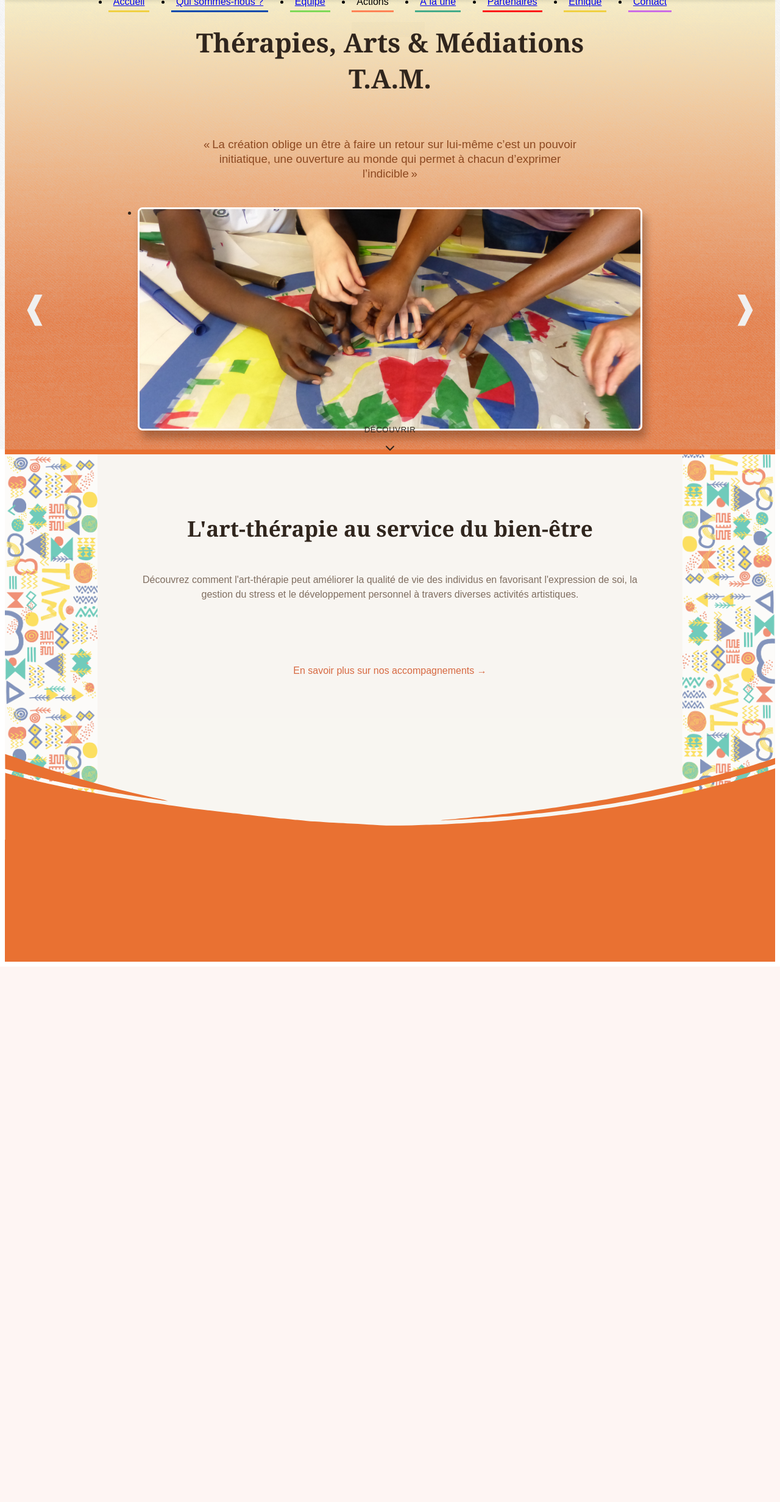
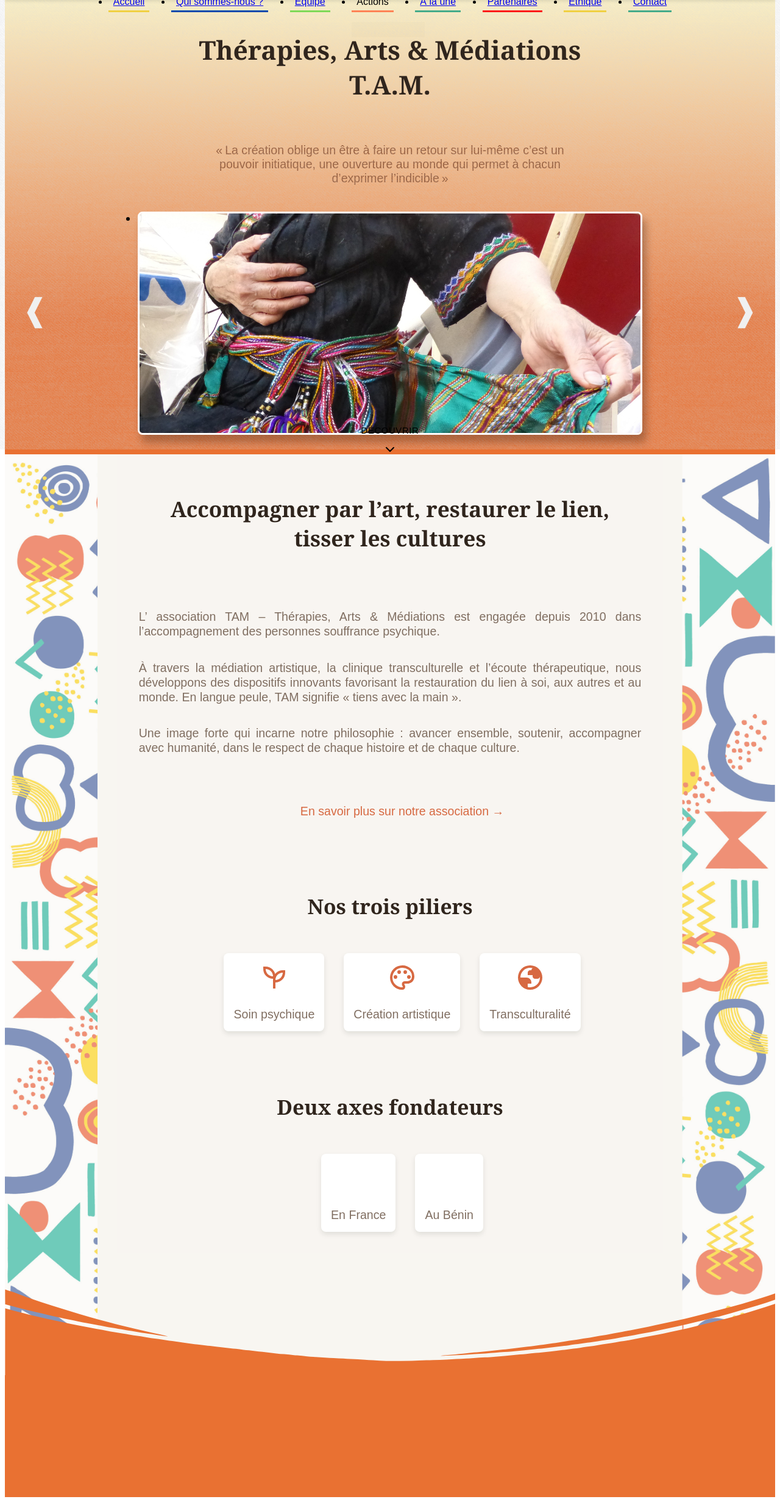
Before and after one commit to helene-cezard/TAM, a PHP site: page / in a window 1280 px wide. Shown: the part 63-2526 px from the top of the page at 61% size. Before the commit the page ends 1640 px from the top, so only its background shows below. Run offline with PHP 8.4, Linux system fonts and the light colour scheme; some libraries are stand-ins or nearby versions.

Commit message:
landing page

```diff
--- a/css/actions.scss
+++ b/css/actions.scss
@@ -16,7 +16,7 @@
   }
 
   &__presentation {
-    @extend %section-text;
+    // @extend %section-text;
 
     & p {
       padding-bottom: 1rem;
--- a/css/banner.scss
+++ b/css/banner.scss
@@ -3,6 +3,7 @@
 .banner-container
 {
   background-color: #f8f6f1;
+
   display: grid;
   flex-grow: 1;
 
@@ -18,9 +19,10 @@
   }
 
   .banner {
-    width: 50%;
+    // width: 50%;
+    width: 100%;
     opacity: 0.6;
-    background-size: contain;
+    background-size: cover;
     background-image: url('../images/banner/banniere-droite.jpg');
 
     &--right {
@@ -32,13 +34,14 @@
       z-index: 1;
 
       & > * {
+        width: 90%;
         max-width: 60rem;
         margin: auto;
       }
     }
 
     @media screen and (min-width: variables.$breakpoint) {
-      width: 100%;
+      // width: 100%;
 
       &--left {
         grid-area: BannerLeft;
--- a/css/header.scss
+++ b/css/header.scss
@@ -8,6 +8,7 @@
   background-color: rgba(255, 255, 255, 0.9);
   backdrop-filter: blur(10px);
   box-shadow: 0 2px 5px rgba(0, 0, 0, 0.1);
+  font-size: 1rem;
   display: grid;
   grid-template-columns: 1.5fr 3fr 1.5fr;
   grid-template-rows: variables.$navbar-height-mobile;
@@ -216,11 +217,6 @@
       display: none;
     }
 
-    // &::after {
-    //   content: 'Menu';
-    //   font-size: 1rem;
-    // }
-
     &::before {
       content: '\2630';
     }
--- a/css/hero.scss
+++ b/css/hero.scss
@@ -1,4 +1,5 @@
 @use "variables";
+@use "placeholders";
 
 .hero {
   display: flex;
@@ -7,7 +8,7 @@
   justify-content: space-around;
   height: calc(100svh - variables.$navbar-height-mobile);
   background: linear-gradient(to bottom, #fff4c4 0%, #E97132 70%);
-  color: #30251d;
+  // color: #30251d;
 
   @media screen and (min-width: variables.$breakpoint) {
     height: calc(100svh - variables.$navbar-height-desktop);
@@ -25,23 +26,15 @@
     // width: 90vw;
     border-radius: 5px;
     text-align: center;
-    font-size: 1rem;
-    // margin-top: 1rem;
-    // padding: 1.25rem;
-    z-index: 1;
-
-    @media screen and (min-width: variables.$breakpoint) {
-      font-size: 1.25rem;
-      // margin-top: 3rem;
-      // width: 50vw;
-    }
+    margin-top: 1rem;
   }
 
   &__title {
-    font-family: Cormorant Garamond, Georgia, serif;
-    font-weight: bold;
-    font-size: calc(1.5rem + 1.5vw);
+    @extend %title;
+    position: relative;
+    font-size: clamp(1.7rem, 1.38rem + 1.6vw, 3.3rem);
     padding-bottom: 2rem;
+    z-index: 1;
 
     @media screen and (min-width: 700px) {
       .line-break {
@@ -52,8 +45,6 @@
 
   &__text {
     width: 85vw;
-    font-size: calc(0.85rem + 0.4vw);
-    line-height: 1.5rem;
     color: #8C4820;
 
     @media screen and (min-width: variables.$breakpoint) {
@@ -77,7 +68,7 @@
 
     & span {
       margin: 0;
-      font-size: calc(0.5rem + 0.4vw);
+      font-size: calc(0.6rem + 0.4vw);
       margin-bottom: .70rem;
       letter-spacing: .05em;
       text-transform: uppercase;
--- a/css/history.scss
+++ b/css/history.scss
@@ -8,8 +8,8 @@
       @extend %section-title;
     }
 
-    &__text {
-      @extend %section-text;
-    }
+    // &__text {
+    //   @extend %section-text;
+    // }
   }
 }
--- a/css/home.scss
+++ b/css/home.scss
@@ -1,21 +1,30 @@
 @use "placeholders";
+@use "variables";
 
 .home {
   &__content {
     @extend %contents;
+    gap: 3rem;
   }
 
   &__header {
-    text-align: center;
-    // max-width: 50rem;
-    margin-bottom: 3rem;
-    font-size: 1rem;
-    line-height: 1.5rem;
+    display: flex;
+    flex-direction: column;
+    gap: 1.5rem;
+    // margin-bottom: 3rem;
     border-radius: .5rem;
     padding: 1.25rem;
 
     & h2 {
       @extend %section-title;
+    }
+
+  }
+
+  &__presentation {
+
+    & p {
+      padding-bottom: 1rem;
     }
   }
 
@@ -23,8 +32,6 @@
     color: #d76942;
     text-decoration: none;
     font-weight: 500;
-    font-size: 16px;
-    // margin: 3rem;
     border-radius: .5rem;
     padding: 1.25rem;
     width: 100%;
@@ -35,4 +42,48 @@
       text-underline-offset: 4px;
     }
   }
+
+  &__pilars, &__axis {
+
+    & h3 {
+      @extend %title;
+    }
+
+    &__list {
+      display: flex;
+      gap: 2rem;
+      justify-content: center;
+      flex-direction: column;
+
+      @media screen and (min-width: variables.$breakpoint) {
+        flex-direction: row;
+      }
+    }
+
+    &__card {
+      display: flex;
+      flex-direction: column;
+      background-color: white;
+      // width: 30%;
+      height: fit-content;
+      box-shadow: 0 4px 8px rgba(0, 0, 0, 0.1);
+      border-radius: 8px;
+      overflow: hidden;
+      text-align: center;
+      padding: 1rem;
+
+      &:hover {
+        transform: translateY(-10px);
+        box-shadow: 0 12px 16px rgba(0, 0, 0, 0.2);
+        transition: all 0.3s ease-in-out;
+      }
+
+      & svg, .fi {
+        width: 3rem;
+        height: 3rem;
+        margin: 0 auto 1.5rem auto;
+        color: #d76942;
+      }
+    }
+  }
 }
--- a/css/mission.scss
+++ b/css/mission.scss
@@ -22,9 +22,9 @@
       @extend %section-title;
     }
 
-    &__text {
-      @extend %section-text;
-    }
+    // &__text {
+    //   @extend %section-text;
+    // }
   }
 
   &__quote {
--- a/css/style.css
+++ b/css/style.css
@@ -6,6 +6,7 @@
   background-color: rgba(255, 255, 255, 0.9);
   backdrop-filter: blur(10px);
   box-shadow: 0 2px 5px rgba(0, 0, 0, 0.1);
+  font-size: 1rem;
   display: grid;
   grid-template-columns: 1.5fr 3fr 1.5fr;
   grid-template-rows: 48px;
@@ -218,6 +219,55 @@
   content: "✕";
 }
 
+.actions, .team, .mission__content, .history__content, .home__content {
+  display: flex;
+  flex-direction: column;
+  align-items: center;
+  text-align: justify;
+  padding: 1rem;
+  margin: 1rem auto;
+  background: rgba(248, 246, 241, 0.9019607843);
+  color: #806E61;
+  box-shadow: 3px 6px 12.5px rgba(46, 19, 5, 0.3098039216);
+  line-height: 1.5rem;
+}
+@media screen and (min-width: 1130px) {
+  .actions, .team, .mission__content, .history__content, .home__content {
+    margin: auto;
+    box-shadow: none;
+  }
+}
+
+.home__pilars h3, .home__axis h3, .hero__title, .actions__title, .team__title, .mission__header__title, .history__content__title, .home__header h2 {
+  font-family: Cormorant Garamond, Georgia, serif;
+  font-size: clamp(1.875rem, 1.8rem + 0.375vw, 2.25rem);
+  font-weight: bold;
+  color: #30251d;
+  padding-bottom: 1.25rem;
+  line-height: normal;
+  text-align: center;
+}
+
+.actions__title, .team__title, .mission__header__title, .history__content__title, .home__header h2 {
+  font-size: calc(1rem + 1.5vw);
+}
+
+.actions__quote, .mission__quote {
+  background-color: #f8eee9;
+  border-radius: 1.5rem;
+  font-size: 1.5rem;
+  font-style: italic;
+  padding: 2rem;
+  font-family: Cormorant Garamond, Georgia, serif;
+  height: fit-content;
+}
+.actions__quote svg, .mission__quote svg {
+  width: 3rem;
+  height: 3rem;
+  margin-bottom: 1.5rem;
+  color: #d76942;
+}
+
 .hero {
   display: flex;
   flex-direction: column;
@@ -225,7 +275,6 @@
   justify-content: space-around;
   height: calc(100svh - 48px);
   background: linear-gradient(to bottom, #fff4c4 0%, #E97132 70%);
-  color: #30251d;
 }
 @media screen and (min-width: 1130px) {
   .hero {
@@ -242,19 +291,13 @@
 .hero__content {
   border-radius: 5px;
   text-align: center;
-  font-size: 1rem;
-  z-index: 1;
-}
-@media screen and (min-width: 1130px) {
-  .hero__content {
-    font-size: 1.25rem;
-  }
+  margin-top: 1rem;
 }
 .hero__title {
-  font-family: Cormorant Garamond, Georgia, serif;
-  font-weight: bold;
-  font-size: calc(1.5rem + 1.5vw);
+  position: relative;
+  font-size: clamp(1.7rem, 1.38rem + 1.6vw, 3.3rem);
   padding-bottom: 2rem;
+  z-index: 1;
 }
 @media screen and (min-width: 700px) {
   .hero__title .line-break {
@@ -263,8 +306,6 @@
 }
 .hero__text {
   width: 85vw;
-  font-size: calc(0.85rem + 0.4vw);
-  line-height: 1.5rem;
   color: #8C4820;
 }
 @media screen and (min-width: 1130px) {
@@ -287,7 +328,7 @@
 }
 .hero__discover span {
   margin: 0;
-  font-size: calc(0.5rem + 0.4vw);
+  font-size: calc(0.6rem + 0.4vw);
   margin-bottom: 0.7rem;
   letter-spacing: 0.05em;
   text-transform: uppercase;
@@ -298,59 +339,23 @@
   }
 }
 
-.actions, .team, .mission__content, .history__content, .home__content {
+.home__content {
+  gap: 3rem;
+}
+.home__header {
   display: flex;
   flex-direction: column;
-  align-items: center;
-  padding: 3rem;
-  margin: auto;
-  background: rgba(248, 246, 241, 0.9019607843);
-  color: #806E61;
-  font-size: calc(0.85rem + 0.4vw);
-}
-
-.actions__title, .team__title, .mission__header__title, .history__content__title, .home__header h2 {
-  font-family: Cormorant Garamond, Georgia, serif;
-  font-size: calc(1rem + 1.5vw);
-  font-weight: bold;
-  color: #30251d;
-  padding-bottom: 1.25rem;
-  line-height: normal;
-}
-
-.actions__quote, .mission__quote {
-  background-color: #f8eee9;
-  border-radius: 1.5rem;
-  font-size: 1.5rem;
-  font-style: italic;
-  padding: 2rem;
-  font-family: Cormorant Garamond, Georgia, serif;
-  height: fit-content;
-}
-.actions__quote svg, .mission__quote svg {
-  width: 3rem;
-  height: 3rem;
-  margin-bottom: 1.5rem;
-  color: #d76942;
-}
-
-.actions__presentation, .team__presentation, .team__card__text, .mission__header__text, .history__content__text {
-  line-height: 1.5rem;
-}
-
-.home__header {
-  text-align: center;
-  margin-bottom: 3rem;
-  font-size: 1rem;
-  line-height: 1.5rem;
+  gap: 1.5rem;
   border-radius: 0.5rem;
   padding: 1.25rem;
+}
+.home__presentation p {
+  padding-bottom: 1rem;
 }
 .home__link {
   color: #d76942;
   text-decoration: none;
   font-weight: 500;
-  font-size: 16px;
   border-radius: 0.5rem;
   padding: 1.25rem;
   width: 100%;
@@ -359,6 +364,39 @@
 .home__link:hover {
   text-decoration: underline;
   text-underline-offset: 4px;
+}
+.home__pilars__list, .home__axis__list {
+  display: flex;
+  gap: 2rem;
+  justify-content: center;
+  flex-direction: column;
+}
+@media screen and (min-width: 1130px) {
+  .home__pilars__list, .home__axis__list {
+    flex-direction: row;
+  }
+}
+.home__pilars__card, .home__axis__card {
+  display: flex;
+  flex-direction: column;
+  background-color: white;
+  height: fit-content;
+  box-shadow: 0 4px 8px rgba(0, 0, 0, 0.1);
+  border-radius: 8px;
+  overflow: hidden;
+  text-align: center;
+  padding: 1rem;
+}
+.home__pilars__card:hover, .home__axis__card:hover {
+  transform: translateY(-10px);
+  box-shadow: 0 12px 16px rgba(0, 0, 0, 0.2);
+  transition: all 0.3s ease-in-out;
+}
+.home__pilars__card svg, .home__pilars__card .fi, .home__axis__card svg, .home__axis__card .fi {
+  width: 3rem;
+  height: 3rem;
+  margin: 0 auto 1.5rem auto;
+  color: #d76942;
 }
 
 @media screen and (min-width: 1130px) {
@@ -440,9 +478,9 @@
   }
 }
 .banner-container .banner {
-  width: 50%;
+  width: 100%;
   opacity: 0.6;
-  background-size: contain;
+  background-size: cover;
   background-image: url("../images/banner/banniere-droite.jpg");
 }
 .banner-container .banner--right {
@@ -453,13 +491,11 @@
   z-index: 1;
 }
 .banner-container .banner__pusher > * {
+  width: 90%;
   max-width: 60rem;
   margin: auto;
 }
 @media screen and (min-width: 1130px) {
-  .banner-container .banner {
-    width: 100%;
-  }
   .banner-container .banner--left {
     grid-area: BannerLeft;
   }
@@ -537,6 +573,7 @@ body {
   display: grid;
   grid-template-rows: auto auto 200px;
   font-family: Arial, sans-serif;
+  font-size: clamp(0.9rem, 0.925rem + 0.375vw, 1.375rem);
 }
 
 main {
--- a/css/style.scss
+++ b/css/style.scss
@@ -13,6 +13,7 @@ body {
   display: grid;
   grid-template-rows: auto auto 200px;
   font-family: Arial, sans-serif;
+  font-size: clamp(0.9rem, 0.925rem + 0.375vw, 1.375rem);
 }
 
 main {
--- a/css/team.scss
+++ b/css/team.scss
@@ -13,7 +13,7 @@
   }
 
   &__presentation {
-    @extend %section-text;
+    // @extend %section-text;
 
     & p {
       padding-bottom: 1rem;
@@ -51,7 +51,7 @@
     }
 
     &__text {
-      @extend %section-text;
+      // @extend %section-text;
       padding: 1rem;
     }
 
@@ -61,7 +61,6 @@
       font-weight: bold;
       color: #30251d;
       padding-bottom: 1rem;
-      // line-height: normal;
     }
   }
 }
--- a/index.html
+++ b/index.html
@@ -5,6 +5,7 @@
     <meta name="viewport" content="width=device-width, initial-scale=1.0">
     <title>Accueil - Benevolat TAM</title>
     <link rel="stylesheet" href="css/reset.css">
+    <link rel="stylesheet" href="https://cdn.jsdelivr.net/gh/lipis/flag-icons@7.3.2/css/flag-icons.min.css" />
     <link rel="stylesheet" href="css/style.css">
 </head>
 <body>
@@ -52,7 +53,7 @@
                     <div class="shape spirale"></div>
                     <a href="html/ethics.html">Éthique</a>
                 </li>
-                <li class="header__nav-links--purple">
+                <li class="header__nav-links--turquoise">
                     <div class="shape spirale"></div>
                     <a href="html/contact.html">Contact</a>
                 </li>
@@ -71,8 +72,6 @@
                     T.A.M.
                 </h1>
                 <p class="hero__text">
-                    <!-- TAM en langue peule veut dire: " Tient avec la main"
-                    <br> -->
                     « La création oblige un être à faire un retour sur lui-même c’est un pouvoir initiatique, une ouverture au monde qui permet à chacun d’exprimer l’indicible »
                 </p>
             </div>
@@ -110,10 +109,53 @@
             <div class="banner__pusher">
                 <div class="home__content">
                     <div class="home__header">
-                        <h2>L'art-thérapie au service du bien-être</h2>
-                        <p>Découvrez comment l'art-thérapie peut améliorer la qualité de vie des individus en favorisant l'expression de soi, la gestion du stress et le développement personnel à travers diverses activités artistiques.</p>
+                        <h2>Accompagner par l’art, restaurer le lien, tisser les cultures</h2>
+                        <div class="home__presentation">
+                            <p>
+                                L’ association TAM – Thérapies, Arts & Médiations est engagée depuis 2010 dans l’accompagnement des personnes souffrance psychique.
+                            </p>
+                            <p>
+                                À travers la médiation artistique, la clinique transculturelle et l’écoute thérapeutique, nous développons des dispositifs innovants favorisant la restauration du lien à soi, aux autres et au monde.
+                                En langue peule, TAM signifie « tiens avec la main ».
+                            </p>
+                            <p>
+                                Une image forte qui incarne notre philosophie : avancer ensemble, soutenir, accompagner avec humanité, dans le respect de chaque histoire et de chaque culture.
+                            </p>
+                        </div>
+                        <a href="html/presentation.html" class="home__link">En savoir plus sur notre association   →</a>
                     </div>
-                    <a href="#" class="home__link">En savoir plus sur nos accompagnements   →</a>
+                    <div class="home__pilars">
+                        <h3>Nos trois piliers</h3>
+                        <ul class="home__pilars__list">
+                            <li class="home__pilars__card">
+                                <svg xmlns="http://www.w3.org/2000/svg" height="24px" viewBox="0 -960 960 960" width="24px" fill="currentColor"><path d="M440-120v-319q-64 0-123-24.5T213-533q-45-45-69-104t-24-123v-80h80q63 0 122 24.5T426-746q31 31 51.5 68t31.5 79q5-7 11-13.5t13-13.5q45-45 104-69.5T760-720h80v80q0 64-24.5 123T746-413q-45 45-103.5 69T520-320v200h-80Zm0-400q0-48-18.5-91.5T369-689q-34-34-77.5-52.5T200-760q0 48 18 92t52 78q34 34 78 52t92 18Zm80 120q48 0 91.5-18t77.5-52q34-34 52.5-78t18.5-92q-48 0-92 18.5T590-569q-34 34-52 77.5T520-400Zm0 0Zm-80-120Z"/></svg>
+                                <span>Soin psychique</span>
+                            </li>
+                            <li class="home__pilars__card">
+                                <svg xmlns="http://www.w3.org/2000/svg" height="24px" viewBox="0 -960 960 960" width="24px" fill="currentColor"><path d="M480-80q-82 0-155-31.5t-127.5-86Q143-252 111.5-325T80-480q0-83 32.5-156t88-127Q256-817 330-848.5T488-880q80 0 151 27.5t124.5 76q53.5 48.5 85 115T880-518q0 115-70 176.5T640-280h-74q-9 0-12.5 5t-3.5 11q0 12 15 34.5t15 51.5q0 50-27.5 74T480-80Zm0-400Zm-177 23q17-17 17-43t-17-43q-17-17-43-17t-43 17q-17 17-17 43t17 43q17 17 43 17t43-17Zm120-160q17-17 17-43t-17-43q-17-17-43-17t-43 17q-17 17-17 43t17 43q17 17 43 17t43-17Zm200 0q17-17 17-43t-17-43q-17-17-43-17t-43 17q-17 17-17 43t17 43q17 17 43 17t43-17Zm120 160q17-17 17-43t-17-43q-17-17-43-17t-43 17q-17 17-17 43t17 43q17 17 43 17t43-17ZM480-160q9 0 14.5-5t5.5-13q0-14-15-33t-15-57q0-42 29-67t71-25h70q66 0 113-38.5T800-518q0-121-92.5-201.5T488-800q-136 0-232 93t-96 227q0 133 93.5 226.5T480-160Z"/></svg>
+                                <span>Création artistique</span>
+                            </li>
+                            <li class="home__pilars__card">
+                                <svg xmlns="http://www.w3.org/2000/svg" height="24px" viewBox="0 -960 960 960" width="24px" fill="currentColor"><path d="M480-80q-83 0-156-31.5T197-197q-54-54-85.5-127T80-480q0-83 31.5-156T197-763q54-54 127-85.5T480-880q83 0 156 31.5T763-763q54 54 85.5 127T880-480q0 83-31.5 156T763-197q-54 54-127 85.5T480-80Zm0-80q134 0 227-93t93-227q0-7-.5-14.5T799-507q-5 29-27 48t-52 19h-80q-33 0-56.5-23.5T560-520v-40H400v-80q0-33 23.5-56.5T480-720h40q0-23 12.5-40.5T563-789q-20-5-40.5-8t-42.5-3q-134 0-227 93t-93 227h200q66 0 113 47t47 113v40H400v110q20 5 39.5 7.5T480-160Z"/></svg>
+                                <span>Transculturalité</span>
+                            </li>
+                        </ul>
+                    </div>
+                    <div class="home__axis">
+                        <h3>Deux axes fondateurs</h3>
+                        <ul class="home__axis__list">
+                            <li class="home__axis__card">
+                                <!-- https://flagicons.lipis.dev/ -->
+                                <span class="fi fi-fr"></span>
+                                En France
+                            </li>
+                            <li class="home__axis__card">
+                                <!-- https://flagicons.lipis.dev/ -->
+                                <span class="fi fi-bj"></span>
+                                Au Bénin
+                            </li>
+                        </ul>
+                    </div>
                 </div>
             </div>
             <div class="banner banner--right"></div>
```
Also changed, not shown: css/placeholders.scss (+18 -10 lines), js/carousel.js (+12 -2 lines), images/45-degree-fabric-dark.png (added), 1 other file.
